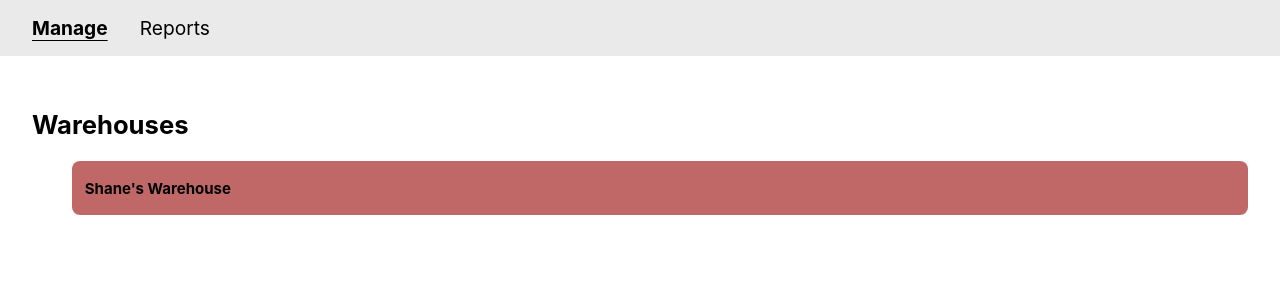
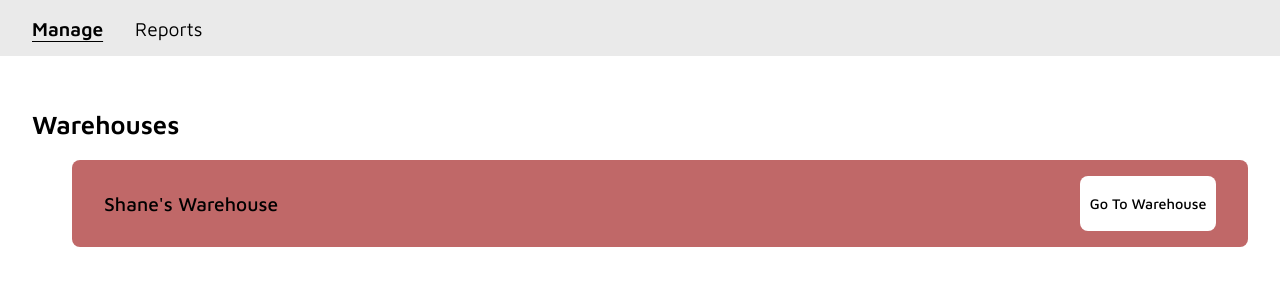
Before and after one commit to shanekoby19/inventory-app, a React (Create React App) app: page / in a window 1280 px wide. Shown: the top 300 px of the page. Built offline with nearby package versions, Linux system fonts and the light colour scheme.

Commit message:
Add additional styles to the Item PrimaryButton components

```diff
--- a/public/index.html
+++ b/public/index.html
@@ -9,6 +9,9 @@
       content="A small application to track an inventory of items."
     />
     <title>Inventory Manager</title>
+    <link rel="preconnect" href="https://fonts.googleapis.com">
+    <link rel="preconnect" href="https://fonts.gstatic.com" crossorigin>
+    <link href="https://fonts.googleapis.com/css2?family=Maven+Pro:wght@400;500;600&display=swap" rel="stylesheet">
   </head>
   <body>
     <noscript>You need to enable JavaScript to run this app.</noscript>
--- a/src/components/Item.js
+++ b/src/components/Item.js
@@ -1,4 +1,5 @@
 
+import PrimaryButton from './PrimaryButton';
 
 import '../styles/components/Item.scss';
 
@@ -7,7 +8,8 @@ const Item = ({ data }) => {
 
     return (
         <div className='item'>
-            <h2 className="item__name">{name}</h2>
+            <h2 className="item__name secondary__heading">{name}</h2>
+            <PrimaryButton text="Go To Warehouse" />
         </div>
     )
 }
--- /dev/null
+++ b/src/components/PrimaryButton.js
@@ -0,0 +1,19 @@
+
+
+import '../styles/components/PrimaryButton.scss';
+
+const PrimaryButton = ({
+    text="button",
+    handleClick=() => undefined,
+    customStyles={}
+}) => {
+    return (
+        <button
+            className='primary__button'
+            onClick={handleClick}
+            style={customStyles}
+        >{text}</button>
+    )
+}
+
+export default PrimaryButton;
--- a/src/index.css
+++ b/src/index.css
@@ -1,9 +1,10 @@
 body {
   margin: 0;
   box-sizing: border-box;
-  font-family: -apple-system, BlinkMacSystemFont, 'Segoe UI', 'Roboto', 'Oxygen',
+  font-family: 'Maven Pro', -apple-system, BlinkMacSystemFont, 'Segoe UI', 'Roboto', 'Oxygen',
     'Ubuntu', 'Cantarell', 'Fira Sans', 'Droid Sans', 'Helvetica Neue',
     sans-serif;
+  font-weight: 400;
   -webkit-font-smoothing: antialiased;
   -moz-osx-font-smoothing: grayscale;
   height: 100vh;
@@ -22,4 +23,10 @@ code {
 
 .primary__heading {
   font-size: 1.6rem;
+  font-weight: 600;
 }
+
+.secondary__heading {
+  font-size: 1.2rem;
+  font-weight: 500;
+}
--- a/src/styles/components/Item.scss
+++ b/src/styles/components/Item.scss
@@ -1,5 +1,8 @@
 .item {
     background-color: rgb(192, 104, 104);
     border-radius: 0.5rem;
-    padding: 0.3rem 0.8rem;
+    padding: 1rem 2rem;
+
+    display: flex;
+    justify-content: space-between;
 }
--- /dev/null
+++ b/src/styles/components/PrimaryButton.scss
@@ -0,0 +1,16 @@
+.primary__button {
+    padding: 0.3rem 0.6rem;
+    font-size: 0.9rem;
+    font-family: inherit;
+    background-color: white;
+    color: black;
+    border-radius: 0.5rem;
+    border: none;
+    font-weight: 500;
+
+    &:hover {
+        background-color: rgb(245, 245, 245);
+        text-decoration: underline;
+        cursor: pointer;
+    }
+}
```
